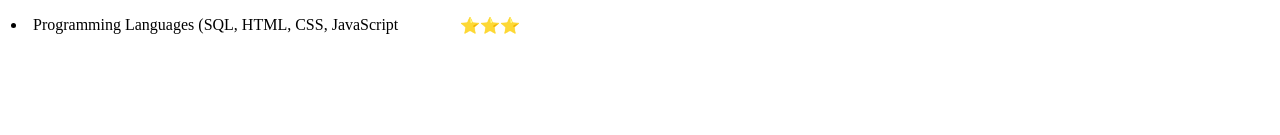
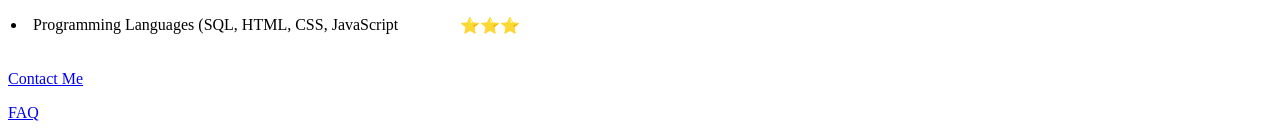
Before and after one commit to ivanjoonyiphon/cv, a plain HTML site: page skills.html in a window 1280 px wide. Shown: the part 761-896 px from the top of the page. Before the commit the page ends 823 px from the top, so only its background shows below. Drawn offline with Linux system fonts and the light colour scheme.

Commit message:
Added Footer

```diff
--- a/skills.html
+++ b/skills.html
@@ -63,4 +63,8 @@
               </tr>
   </table>
 </body>
+<footer>
+  <p><a href="contact-me.html">Contact Me</a></p>
+  <p><a href="index.html">FAQ</a></p>
+</footer>
 </html>
```
